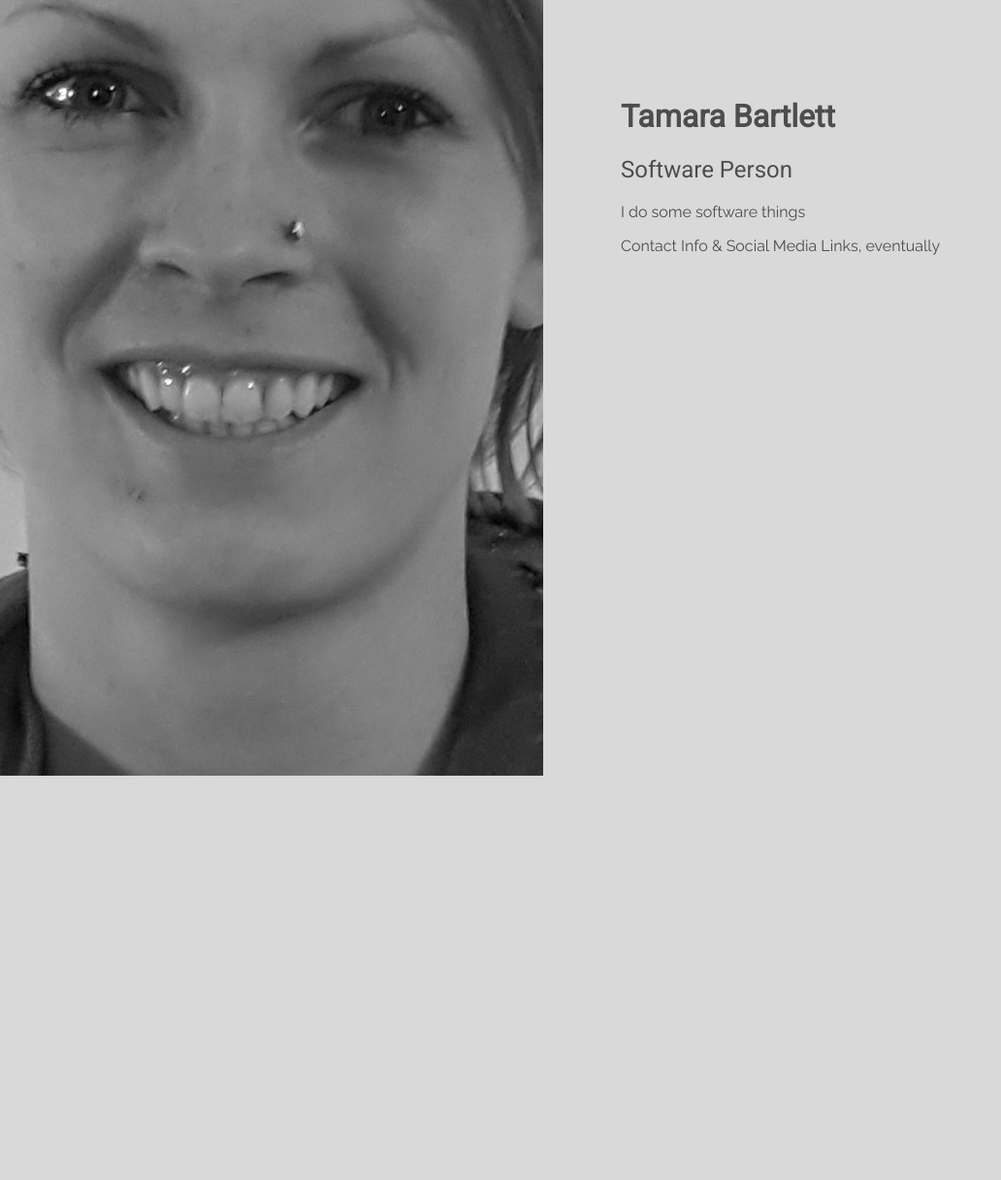
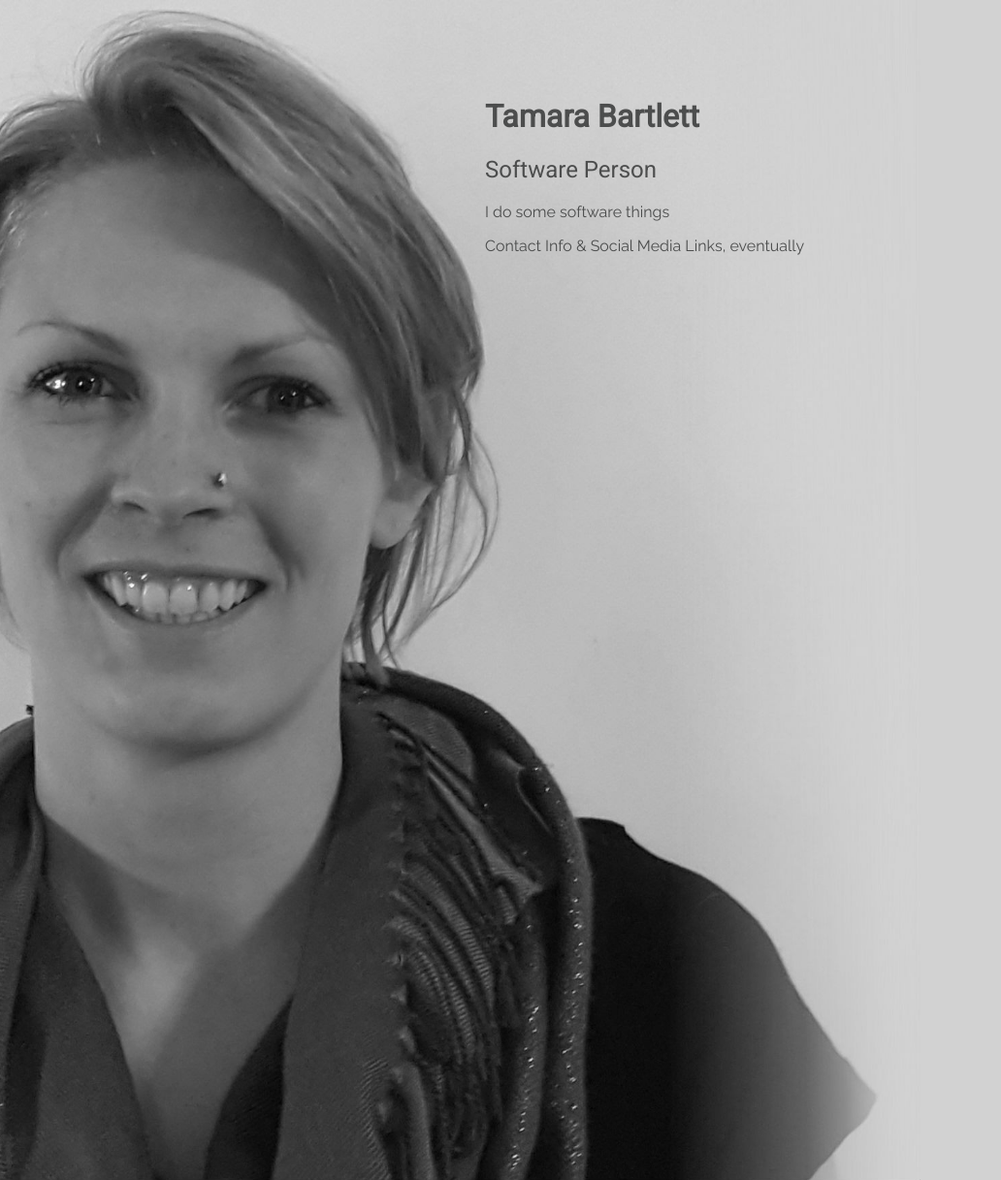
Before and after one commit to tamarabartlett/tam-bartlett-portfolio, a PHP site: page /index.html in a window 1280 px wide. Shown: the whole page at 97% size, without its empty margins (0-1032 px from the left). Before the commit the page ends 800 px from the top, so only its background shows below. Run offline with PHP 8.4, Linux system fonts and the light colour scheme.

```diff
--- /dev/null
+++ b/404.html
@@ -0,0 +1 @@
+<h1>barf</h1>
--- /dev/null
+++ b/index.php
@@ -0,0 +1 @@
+<?php header( 'Location: /index.html' ) ;  ?>
--- a/styles.css
+++ b/styles.css
@@ -30,18 +30,19 @@ p {
 
 .container {
   display: flex;
-  background-color: #D9D9D9;
+  background-color: #D2D2D2;
   color: #4C4D4D;
 }
 
-.image {
-  width: 50%;
-  height: 100vh;
+ .image {
+   width: 600px;
+   zoom: 70%;
   display: flex;
   justify-content: center;
   align-items: center;
-  overflow: hidden
+  overflow: visible;
 }
+
 .image img {
   flex-shrink: 0;
   min-width: 100%;
```
Also changed, not shown: images/profilePic.jpg.
